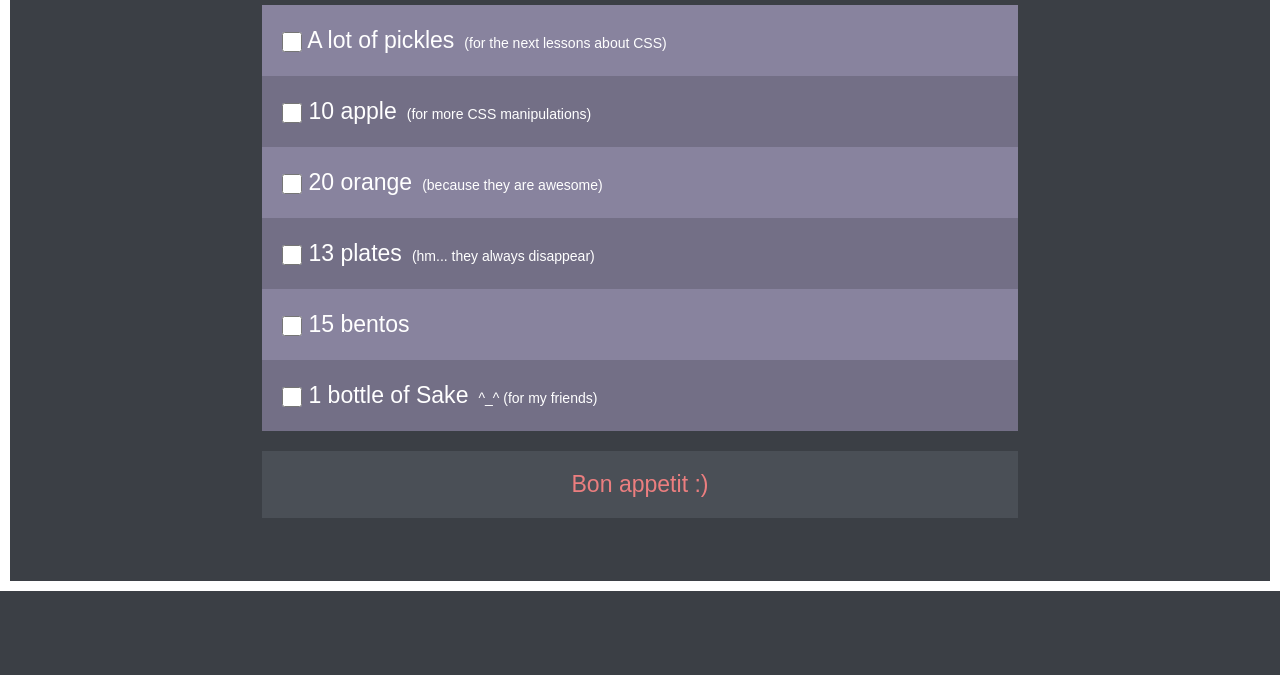
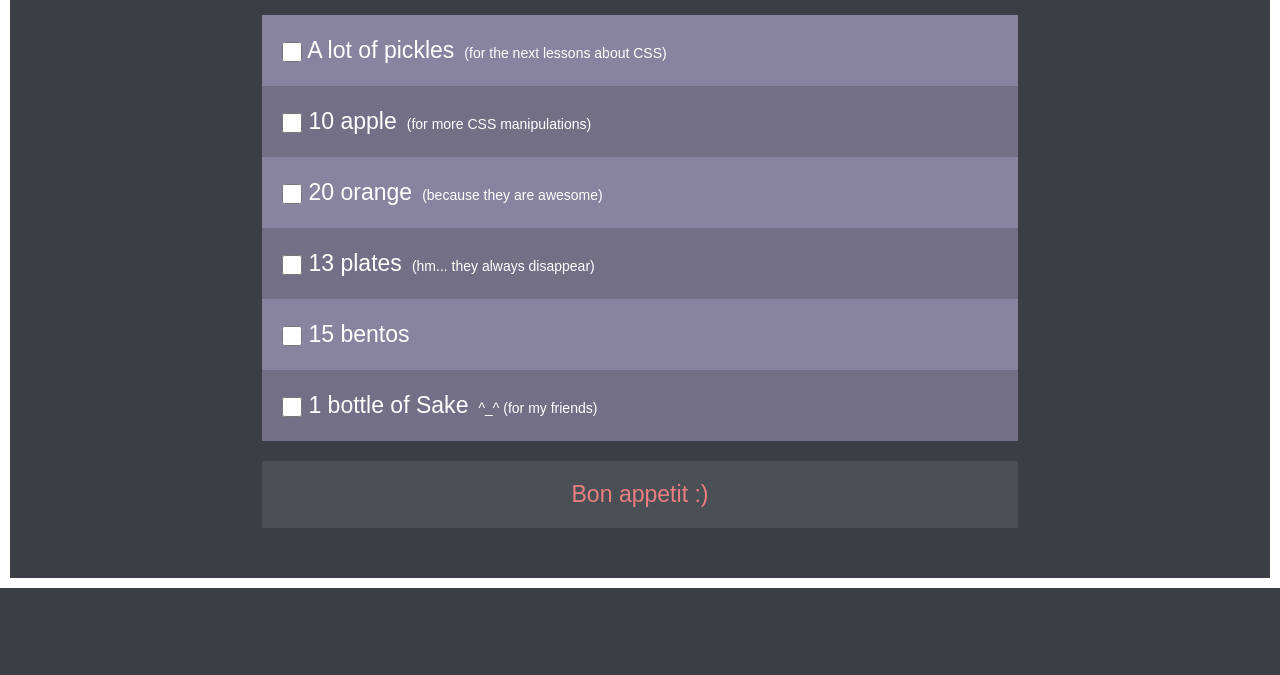
Before and after one commit to Andrey-1976/beetroot-first-repo, a plain HTML site: page shopping-list/index.html in a window 1280 px wide. Shown: the part 125-800 px from the top of the page. Drawn offline with Linux system fonts and the light colour scheme.

Commit message:
new style

```diff
--- a/shopping-list/index.html
+++ b/shopping-list/index.html
@@ -17,32 +17,32 @@
         <ul class="wrapper">
           <li>
             <label>
-              <input type="checkbox"><span class="shoplist_salt"> A lot of pickles</span>
+              <input type="checkbox"><p> A lot of pickles<span class="shoplist_text">(for the next lessons about CSS)</span></p>
             </label>
           </li>
           <li>
             <label>
-              <input type="checkbox"><span class="shoplist_apple"> 10 apple</span>
+              <input type="checkbox"><p> 10 apple<span class="shoplist_text">(for more CSS manipulations)</span></p>
             </label>
           </li>
           <li>
             <label>
-              <input type="checkbox"><span class="shoplist_orang"> 20 orange</span>
+              <input type="checkbox"><p> 20 orange<span class="shoplist_text">(because they are awesome)</span></p>
             </label>
           </li>
           <li>
             <label>
-              <input type="checkbox"><span class="shoplist_plates"> 13 plates</span>
+              <input type="checkbox"><p> 13 plates<span class="shoplist_text">(hm... they always disappear)</span></p>
             </label>
           </li>
           <li>
             <label>
-              <input type="checkbox"><span class="shoplist_bentos"> 15 bentos</span>
+              <input type="checkbox"><p> 15 bentos</p>
             </label>
           </li>
           <li>
             <label>
-              <input type="checkbox"><span class="shoplist_sake"> 1 bottle of Sake</span>
+              <input type="checkbox"><p> 1 bottle of Sake<span class="shoplist_text">^_^ (for my friends)</span></p>
             </label>
           </li>
      </ul>
--- a/shopping-list/style.css
+++ b/shopping-list/style.css
@@ -16,7 +16,7 @@ body {
 header {
    text-align: center;
    margin: 0px;
-   padding-bottom: 10px;
+   padding: 10px;
    background-color:#4A4F56;
 }
 
@@ -28,53 +28,47 @@ form {
    width: 60%;
    margin-left: auto;
    margin-right: auto;
-   padding-bottom: 5%;
+   padding-bottom: 4%;
    transition: all .1s ease-in;
 }
+
 .wrapper {
    list-style: none;
 }
+
 ul {
    margin: 20px 0;
 }
+
 li {
-   padding: 20px 0 20px 10px;
+   padding: 0;
    color: white;
    font-size: 1.2em;
+}
+
+label {
+   display: block;
+   padding: 20px;
    cursor: pointer;
 }
-label {
-   padding-left: 10px;
+
+p {
+   display: inline;
 }
-.shoplist_salt::after {
-   content: "(for the next lessons about CSS)";
+
+.shoplist_text {
    font-size: 14px;
    padding-left: 10px;
 }
-.shoplist_apple::after {
-   content: "(for more CSS manipulations)";
-   font-size: 14px;
-   padding-left: 10px;
-}
-.shoplist_orang::after {
-   content: "(because they are awesome)";
-   font-size: 14px;
-   padding-left: 10px;
-}
-.shoplist_plates::after {
-   content: "(hm... they always disappear)";
-   font-size: 14px;
-   padding-left: 10px;
-}
-.shoplist_sake::after {
-   content: "^_^ (for my friends)";
-   font-size: 14px;
-   padding-left: 10px;
+
+.shoplist_text p::after {
+   content: "";
 }
 
 .wrapper li:nth-child(odd) {
    background:#88839E;
 }
+
 .wrapper li:nth-child(even) {
    background: #736F86;
 }
@@ -91,6 +85,7 @@ ul li:hover {
    border-top: 2px solid #ffffff;
    border-bottom: 2px solid #ffffff;
 }
+
 ul li:active {
    background-color: #EB7E7F;
    border-top: 2px solid #ffffff;
@@ -102,7 +97,7 @@ ul li:active {
    height: 20px;
    vertical-align: middle;
 }
-.wrapper [type="checkbox"]:checked + span {
+.wrapper [type="checkbox"]:checked + p {
    text-decoration: line-through;
    color: #9CA0B5;
 }
```
